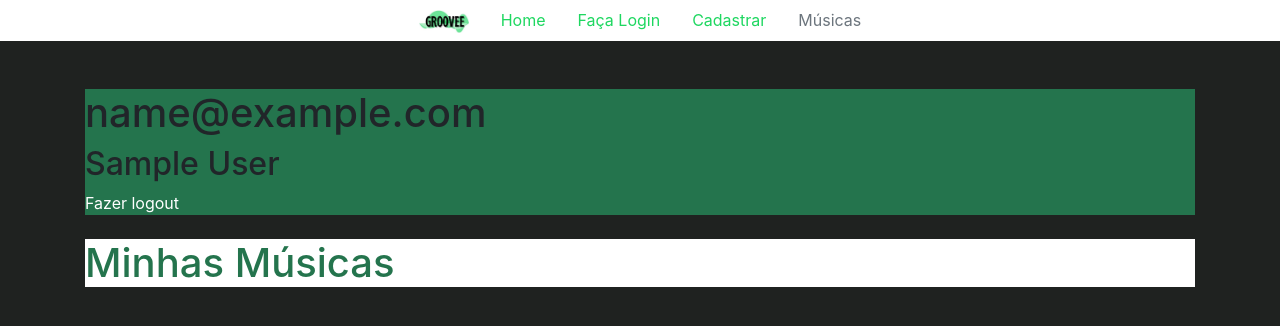
After one commit to LucasPereiraM/groovee, a PHP site: page /userpage.php in a window 1280 px wide. The commit adds this page. Shown: the top 326 px of the page. Run offline with PHP 8.4, Linux system fonts and the light colour scheme; the visitor is signed in with stand-in values (Sample User, id 1).

```diff
--- a/style.css
+++ b/style.css
@@ -27,10 +27,7 @@ input{
 body{
     background-color: #1f2220;
 }
-h1{
-    color: #1b221b;
-    font-size: 30px;
-}
+
 .form{
     width: 40%;
     margin-left: auto;
@@ -58,7 +55,14 @@ label{
 .userInfo{
     background-color: #24744d;
 }
-.userInfo h1,h2,a{
+
+.userInfo a{
     color: white;
-    text-indent: 12px;
 }
+
+.musicInfo{
+    background-color:white
+}
+.musicInfo h1{
+    color: #24744d;
+}
--- /dev/null
+++ b/userpage.php
@@ -0,0 +1,87 @@
+<?php
+session_start();
+
+if (isset($_SESSION['usuario']) && isset($_SESSION['nome'])) {
+?>
+
+    <!DOCTYPE html>
+    <html>
+
+    <head>
+        <meta charset="UTF-8">
+        <meta name="viewport" content="width=device-width, initial-scale=1.0">
+        <title>Groovee</title>
+        <link rel="stylesheet" href="https://cdn.jsdelivr.net/npm/bootstrap@4.3.1/dist/css/bootstrap.min.css" integrity="sha384-ggOyR0iXCbMQv3Xipma34MD+dH/1fQ784/j6cY/iJTQUOhcWr7x9JvoRxT2MZw1T" crossorigin="anonymous">
+        <link rel="stylesheet" href="style.css">
+
+        <script src="https://code.jquery.com/jquery-3.3.1.slim.min.js" integrity="sha384-q8i/X+965DzO0rT7abK41JStQIAqVgRVzpbzo5smXKp4YfRvH+8abtTE1Pi6jizo" crossorigin="anonymous"></script>
+        <script src="https://cdn.jsdelivr.net/npm/popper.js@1.14.7/dist/umd/popper.min.js" integrity="sha384-UO2eT0CpHqdSJQ6hJty5KVphtPhzWj9WO1clHTMGa3JDZwrnQq4sF86dIHNDz0W1" crossorigin="anonymous"></script>
+        <script src="https://cdn.jsdelivr.net/npm/bootstrap@4.3.1/dist/js/bootstrap.min.js" integrity="sha384-JjSmVgyd0p3pXB1rRibZUAYoIIy6OrQ6VrjIEaFf/nJGzIxFDsf4x0xIM+B07jRM" crossorigin="anonymous"></script>
+    </head>
+    <header>
+        <ul class="nav justify-content-center">
+            <li class="nav-item">
+                <a class="nav-link active" href="index.php">
+                    <img class="logo" src="logo.jpg">
+                </a>
+            </li>
+            <li class="nav-item">
+                <a class="nav-link active" href="index.php">Home</a>
+            </li>
+            <li class="nav-item">
+                <a class="nav-link" href="login.php">Faça Login</a>
+            </li>
+            <li class="nav-item">
+                <a class="nav-link" href="cadastro.php">Cadastrar</a>
+            </li>
+            <li class="nav-item">
+                <a class="nav-link disabled" href="#">Músicas</a>
+            </li>
+        </ul>
+    </header>
+
+    <body>
+        <div class="container">
+
+            <div class="row">
+                <br><br>
+            </div>
+
+            <div class="row">
+                <div class="col">
+                    <div class="userInfo">
+                        <h1> <?php echo $_SESSION['usuario'] ?> </h1>
+                        <h2> <?php echo $_SESSION['nome'] ?> </h2>
+                        <a href="logout.php">Fazer logout</a>
+                    </div>
+                </div>
+            </div>
+
+            <div class="row">
+                <br>
+            </div>
+
+            <div class="row">
+                <div class="col">
+                    <div class="musicInfo">
+                        <h1>Minhas Músicas</h1>
+                    </div>
+                </div>
+            </div>
+
+
+        </div>
+
+    </body>
+    <footer>
+
+    </footer>
+
+    </html>
+
+<?php
+} else {
+    header("Location:login.php");
+    exit();
+}
+?>
```
Also changed, not shown: conexao.php (+6 -1 lines), index.php (+11 -7 lines).
